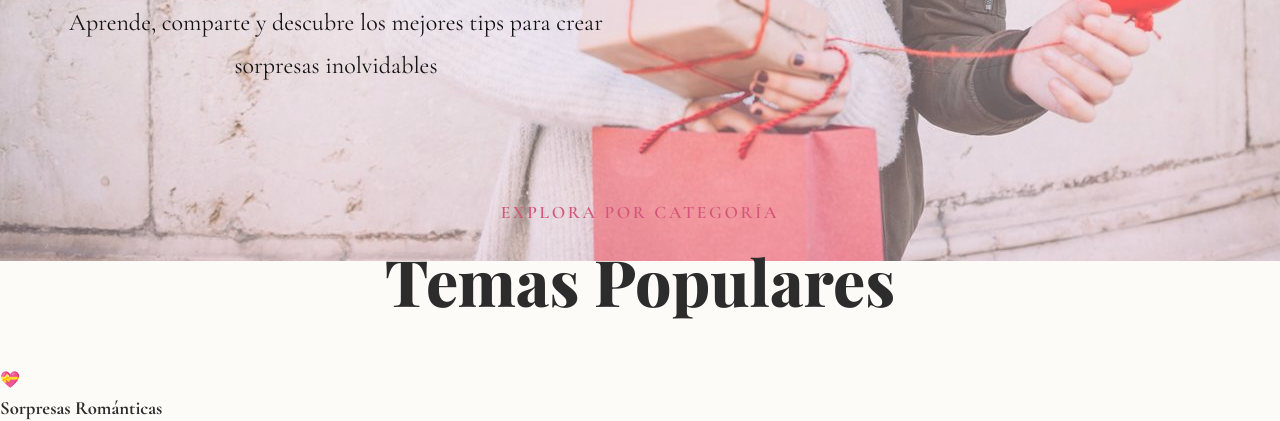
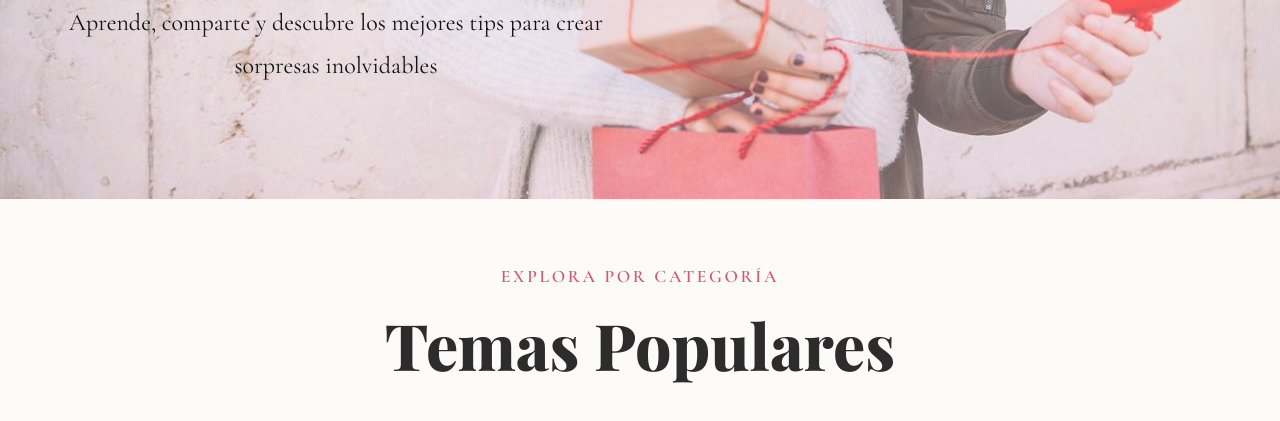
Before and after one commit to SaidOspina/KingOfMarketing2, a plain HTML site: page html/consejos.html in a window 1280 px wide. Shown: the part 539-960 px from the top of the page. Drawn offline with nearby package versions, Linux system fonts and the light colour scheme.

Commit message:
ft:Upload consejos.html design

```diff
--- a/html/consejos.html
+++ b/html/consejos.html
@@ -8,7 +8,7 @@
     <link rel="preconnect" href="https://fonts.googleapis.com">
     <link rel="preconnect" href="https://fonts.gstatic.com" crossorigin>
     <link href="https://fonts.googleapis.com/css2?family=Playfair+Display:wght@400;500;600;700;800;900&family=Cormorant+Garamond:wght@300;400;500;600;700&display=swap" rel="stylesheet">
-    <link rel="stylesheet" href="../css/index.css">
+    <link rel="stylesheet" href="../css/catalogo.css">
 </head>
 <body>
     <!-- Header -->
```
